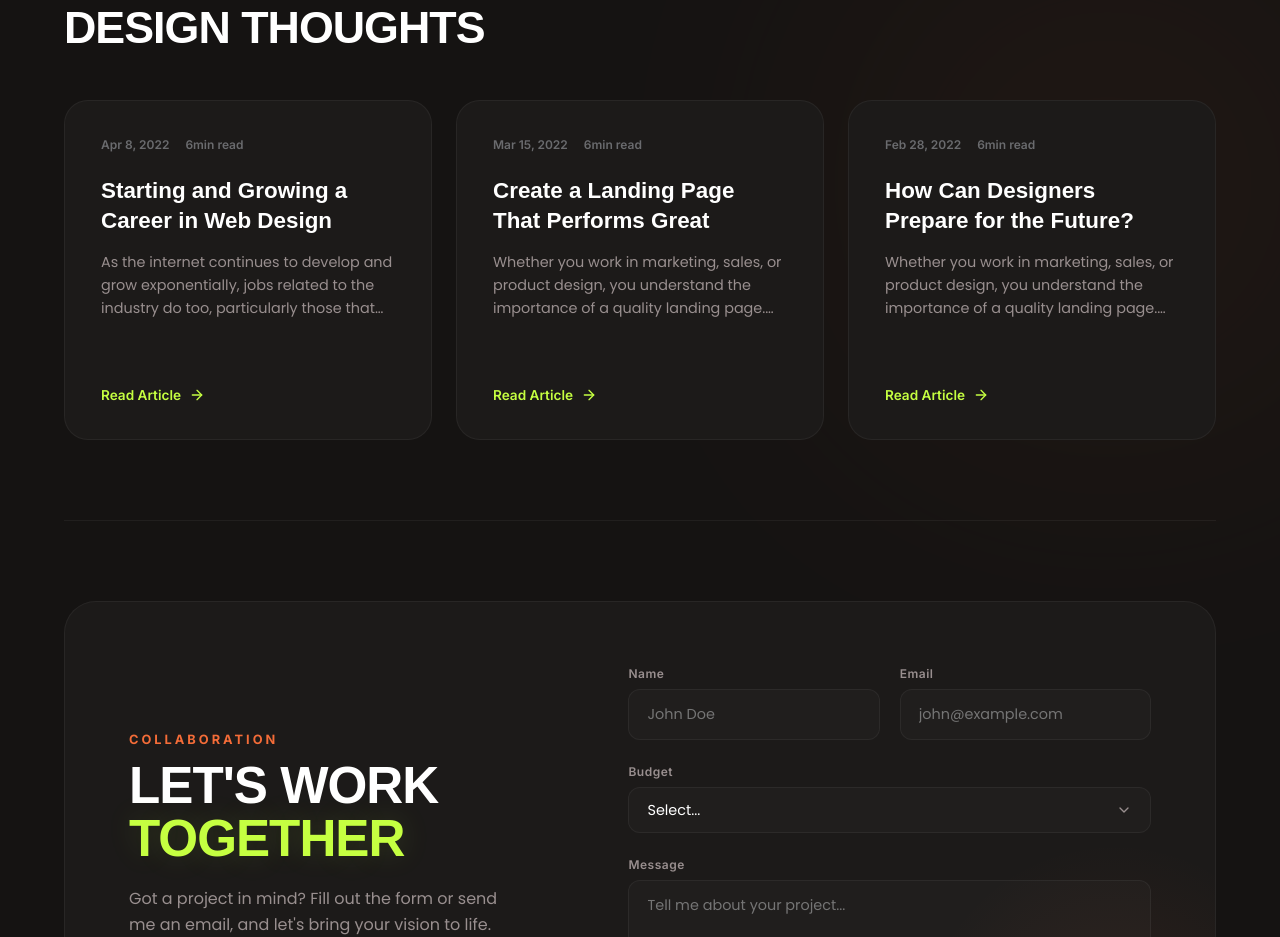
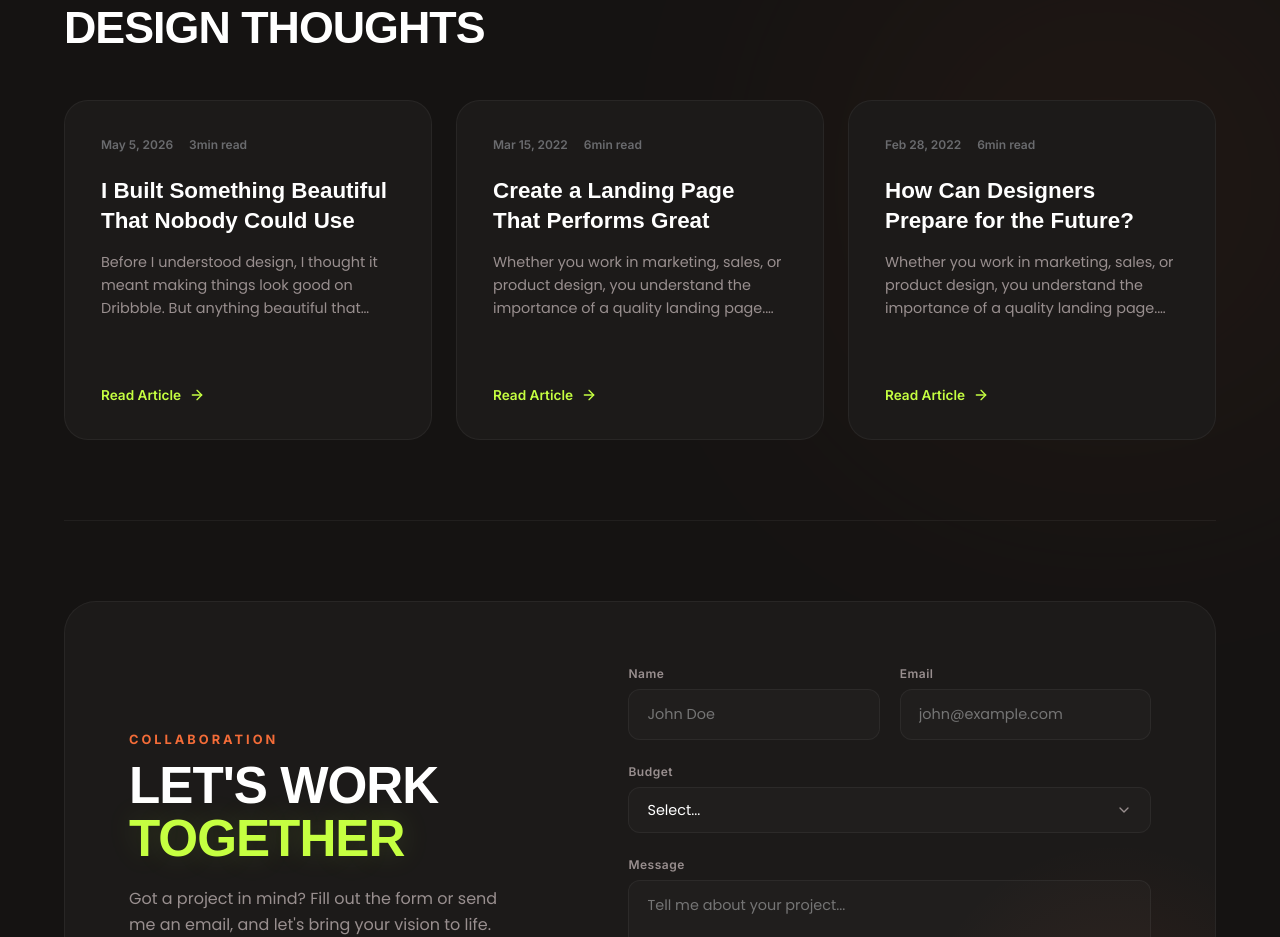
Before and after one commit to festusandrew/Festus-Portfolio, a website built with Vite: page index.html in a window 1280 px wide. Shown: the part 3240-4177 px from the top of the page. Built offline with nearby package versions, Linux system fonts and the light colour scheme; a web font is replaced by a local one.

Commit message:
feat: replace first blog card with Substack article

```diff
--- a/index.html
+++ b/index.html
@@ -554,13 +554,12 @@
         <!-- Post 1 -->
         <article class="blog-card">
           <div class="blog-meta">
-            <span class="blog-date">Apr 8, 2022</span>
-            <span class="blog-read-time">6min read</span>
+            <span class="blog-date">May 5, 2026</span>
+            <span class="blog-read-time">3min read</span>
           </div>
-          <h3 class="blog-title">Starting and Growing a Career in Web Design</h3>
-          <p class="blog-excerpt">As the internet continues to develop and grow exponentially, jobs related to the
-            industry do too, particularly those that relate to web design and development.</p>
-          <a href="#" class="blog-link">
+          <h3 class="blog-title">I Built Something Beautiful That Nobody Could Use</h3>
+          <p class="blog-excerpt">Before I understood design, I thought it meant making things look good on Dribbble. But anything beautiful that doesn't work is useless.</p>
+          <a href="https://festcreates.substack.com/p/i-built-something-beautiful-that" target="_blank" rel="noopener noreferrer" class="blog-link">
             <span>Read Article</span>
             <svg viewBox="0 0 24 24" fill="none" stroke="currentColor" stroke-width="2" stroke-linecap="round"
               stroke-linejoin="round">
```
